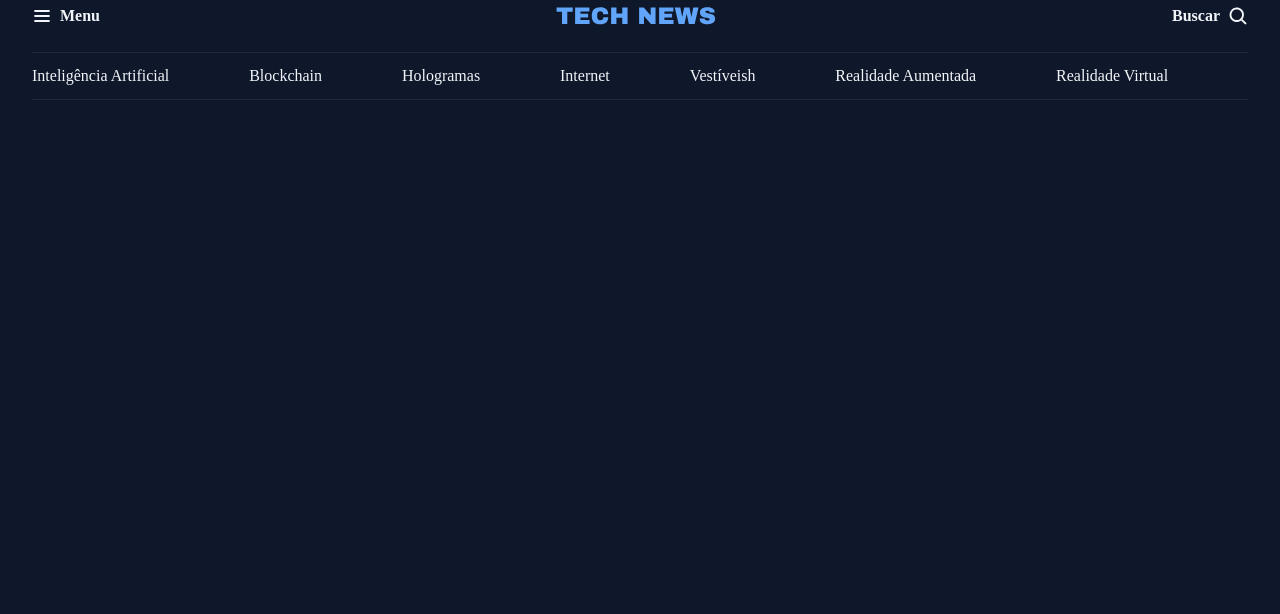
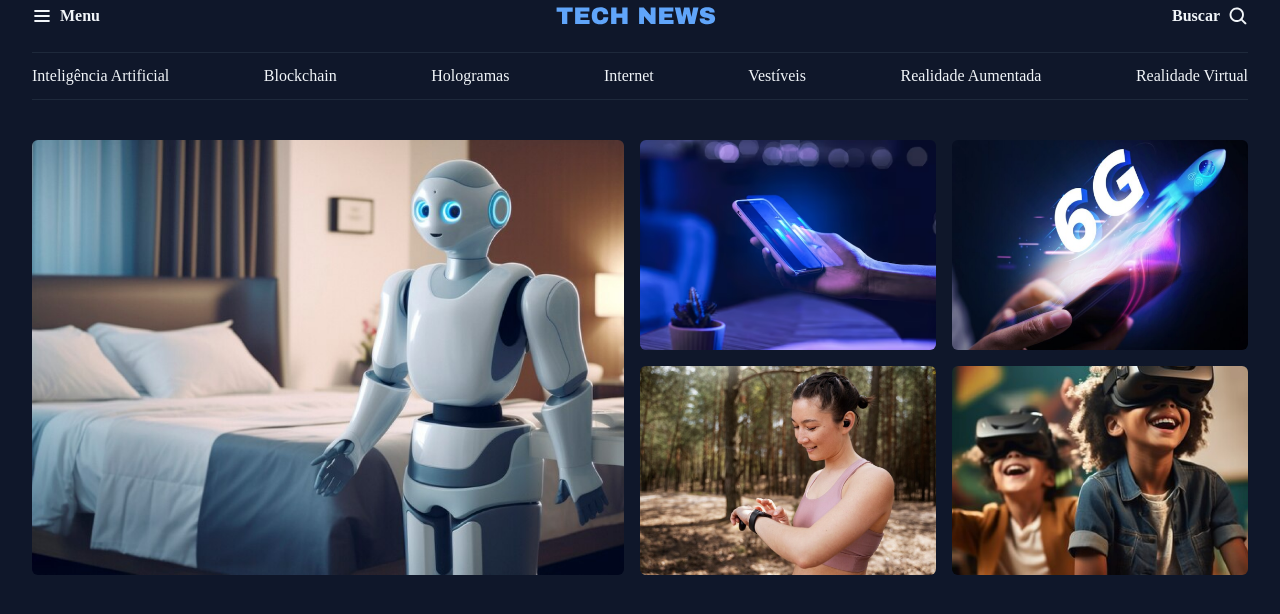
Before and after one commit to kamoura-i/Portal-de-Noticias, a plain HTML site: page index.html in a window 1280 px wide. Drawn offline with Linux system fonts and the light colour scheme.

Commit message:
Estruturando a seção destaques

```diff
--- a/index.html
+++ b/index.html
@@ -33,10 +33,33 @@
     <a href="#">Blockchain</a>
     <a href="#">Hologramas</a>
     <a href="#">Internet</a>
-    <a href="#">Vestíveish</a>
+    <a href="#">Vestíveis</a>
     <a href="#">Realidade Aumentada</a>
     <a href="#">Realidade Virtual</a>
   </nav>
   </header>
+
+  <main class="grid container">
+    <section id="featured" class="grid grid-flow-col gap-16">
+      <div>
+        <img src="assets/imagens/Image 01.png" alt="">
+      </div>
+
+      <div class="grid grid-cols-2 gap-16">
+        <div>
+          <img src="assets/imagens/Image 02.png" alt="">
+        </div>
+        <div>
+          <img src="assets/imagens/Image 03.png" alt="">
+        </div>
+        <div>
+          <img src="assets/imagens/Image 04.png" alt="">
+        </div>
+        <div>
+          <img src="assets/imagens/Image 05.png" alt="">
+        </div>
+      </div>
+    </section>
+    </main>
 </body>
 </html>
--- a/styles/global.css
+++ b/styles/global.css
@@ -38,16 +38,17 @@ a:hover{
 h1, h2, h3{
   font: inherit;
 }
+
+img{
+  max-width: 100%;
+}
+
 .container{
 max-width: 1280px;
 padding-inline: 32px;
 margin-inline:auto;
 }
 
-/* utility-first */
-.grid{
-  display: grid;
+main{
+  margin-top: 40px;
 }
-.grid-flow-col{
-  grid-auto-flow: column;
-}
--- a/styles/header.css
+++ b/styles/header.css
@@ -18,4 +18,5 @@
   padding-block: 14px;
   border: solid 1px var(--stroke-color);
   border-inline: none;
+  justify-content: space-between;
 }
--- a/styles/index.css
+++ b/styles/index.css
@@ -1,2 +1,4 @@
 @import url(global.css);
+@import url(utility-first.css);
 @import url(header.css);
+@import url(sections.css);
--- /dev/null
+++ b/styles/sections.css
@@ -0,0 +1,7 @@
+#featured{
+  img{
+    height: 100%;
+    object-fit: cover;
+    border-radius: 6px;
+  }
+}
--- a/styles/utility-first.css
+++ b/styles/utility-first.css
@@ -8,3 +8,7 @@
 .grid-cols-2{
   grid-template-columns: 1fr 1fr;
 }
+
+.gap-16{
+  gap: 16px;
+}
```
